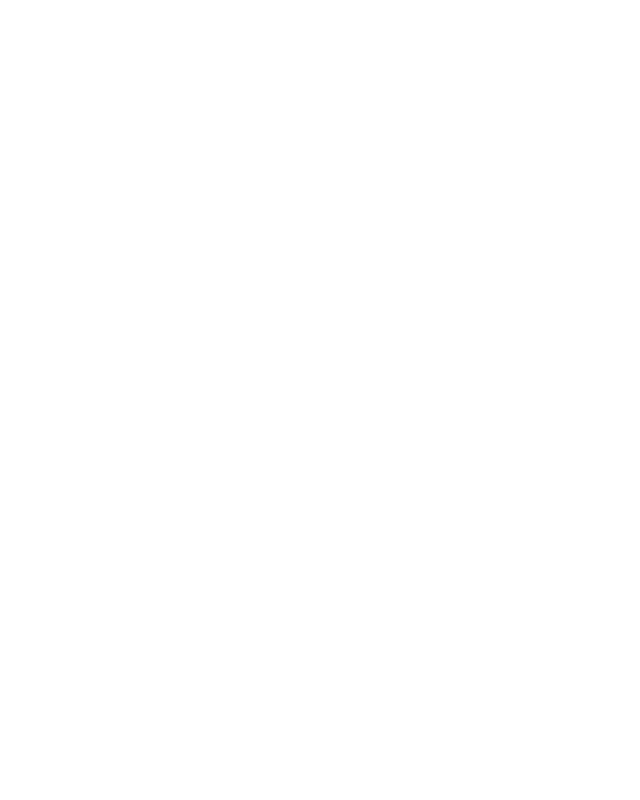
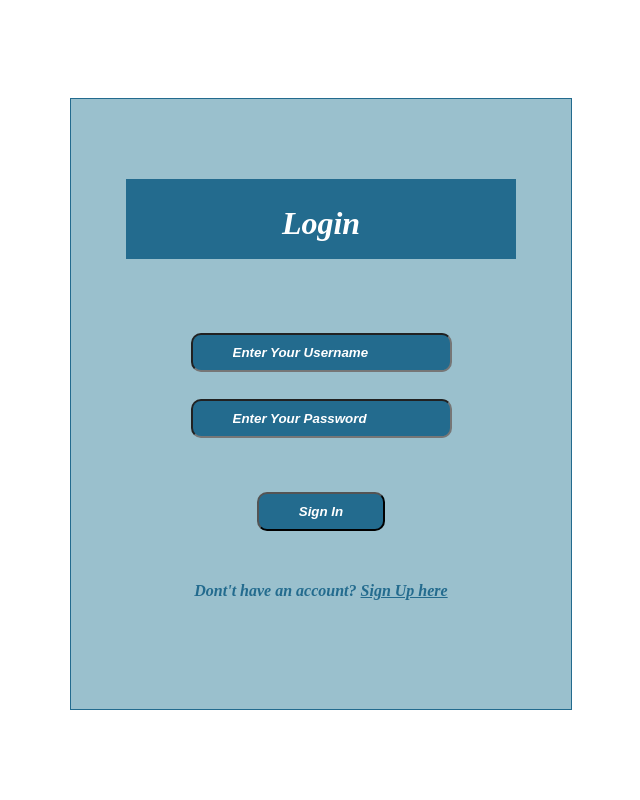
Before and after one commit to bdavies3/Final-Web-App, a Flask app: page / in a window 1280 px wide. Before the commit the part shown is empty. Shown: the whole page, without its empty margins (319-959 px from the left). Run offline with Flask 2, Linux system fonts and the light colour scheme; parts of the project's set-up code (start-up, migrations or seed data) failed here and were passed over; some libraries are stand-ins or nearby versions.

Commit message:
Feature: added login and registration

```diff
--- /dev/null
+++ b/app/static/style.css
@@ -0,0 +1,50 @@
+.header{
+                padding: 5px 120px;
+                width: 150px;
+                height: 70px;
+                background-color: #236B8E;
+            }
+
+            .border{
+                padding: 80px 50px;
+                width: 400px;
+                height: 450px;
+                border: 1px solid #236B8E;
+                border-radius: 0px;
+                background-color: #9AC0CD;
+            }
+
+            .btn {
+                padding: 10px 40px;
+                background-color: #236B8E;
+                color: #FFFFFF;
+                font-style: oblique;
+                font-weight: bold;
+                border-radius: 10px;
+            }
+
+            .textbox{
+                padding: 10px 40px;
+                background-color: #236B8E;
+                text-color: #FFFFFF;
+                border-radius: 10px;
+            }
+
+            ::placeholder {
+                color: #FFFFFF;
+                opacity: 1;
+                font-style: oblique;
+                font-weight: bold;
+            }
+
+            .word{
+                color: #FFFFFF;
+                font-style: oblique;
+                font-weight: bold;
+            }
+
+            .bottom {
+                color: #236B8E;
+                font-style: oblique;
+                font-weight: bold;
+            }
--- a/app/templates/login.html
+++ b/app/templates/login.html
@@ -0,0 +1,25 @@
+<html>
+    <head>
+        <meta charset="UTF-8">
+        <title> Login </title>
+        <link rel="stylesheet" href="{{ url_for('static', filename='style.css') }}">
+    </head>
+    <body></br></br></br></br></br>
+        <div align="center">
+          <div align="center" class="border">
+             <div class="header">
+                <h1 class="word">Login</h1>
+             </div></br></br></br>
+            <h2 class="word">
+                <form action="{{ url_for('login') }}" method="post">
+                  <div class="msg">{{ msg }}</div>
+                    <input id="username" name="username" type="text" placeholder="Enter Your Username" class="textbox"/></br></br>
+                    <input id="password" name="password" type="password" placeholder="Enter Your Password" class="textbox"/></br></br></br>
+                    <input type="submit" class="btn" value="Sign In"></br></br>
+                </form>
+            </h2>
+            <p class="bottom">Dont't have an account?  <a class="bottom" href="{{url_for('register')}}"> Sign Up here</a></p>
+          </div>
+        </div>
+    </body>
+</html>
```
Also changed, not shown: app/templates/index.html (+21 -0 lines), app/templates/register.html (+26 -0 lines).
